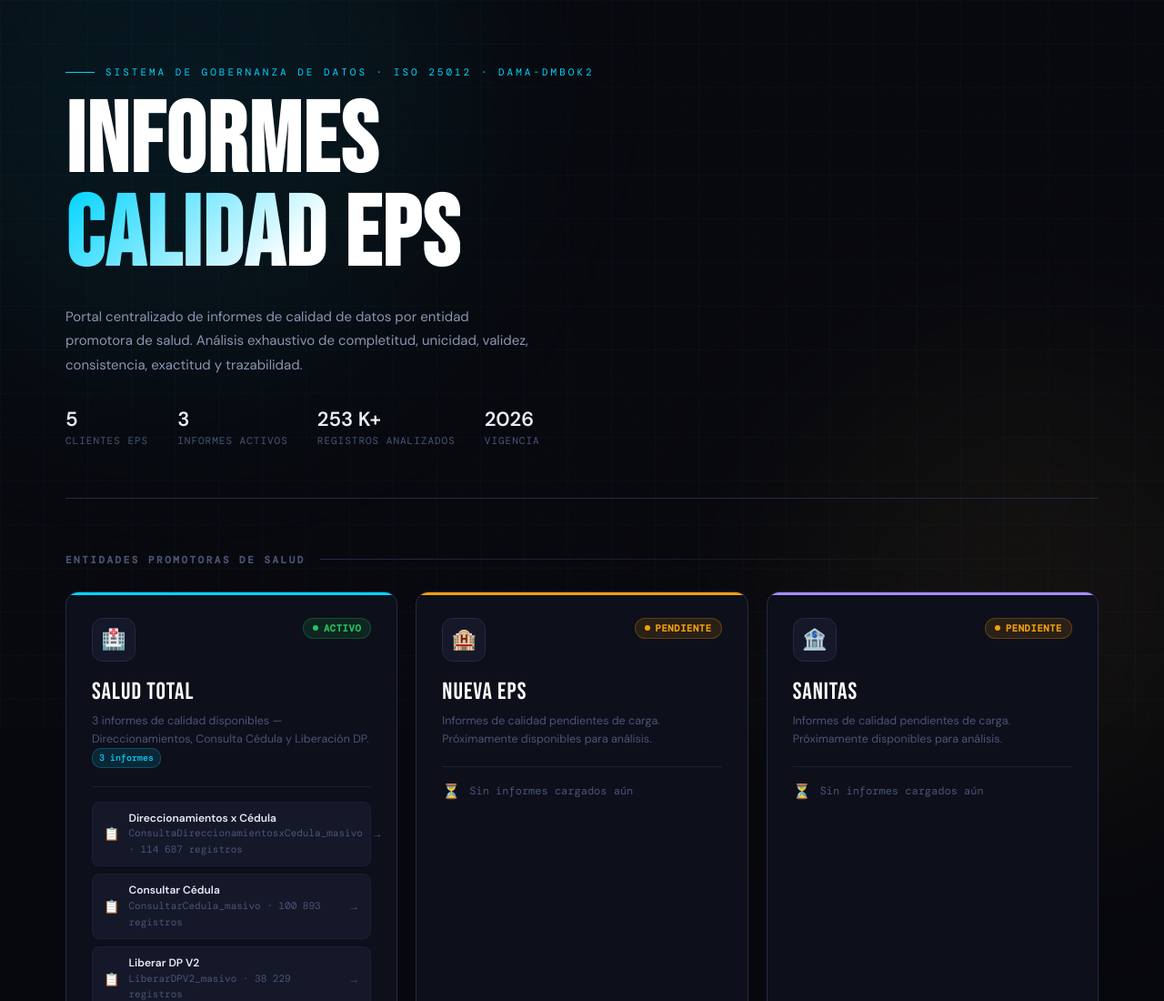
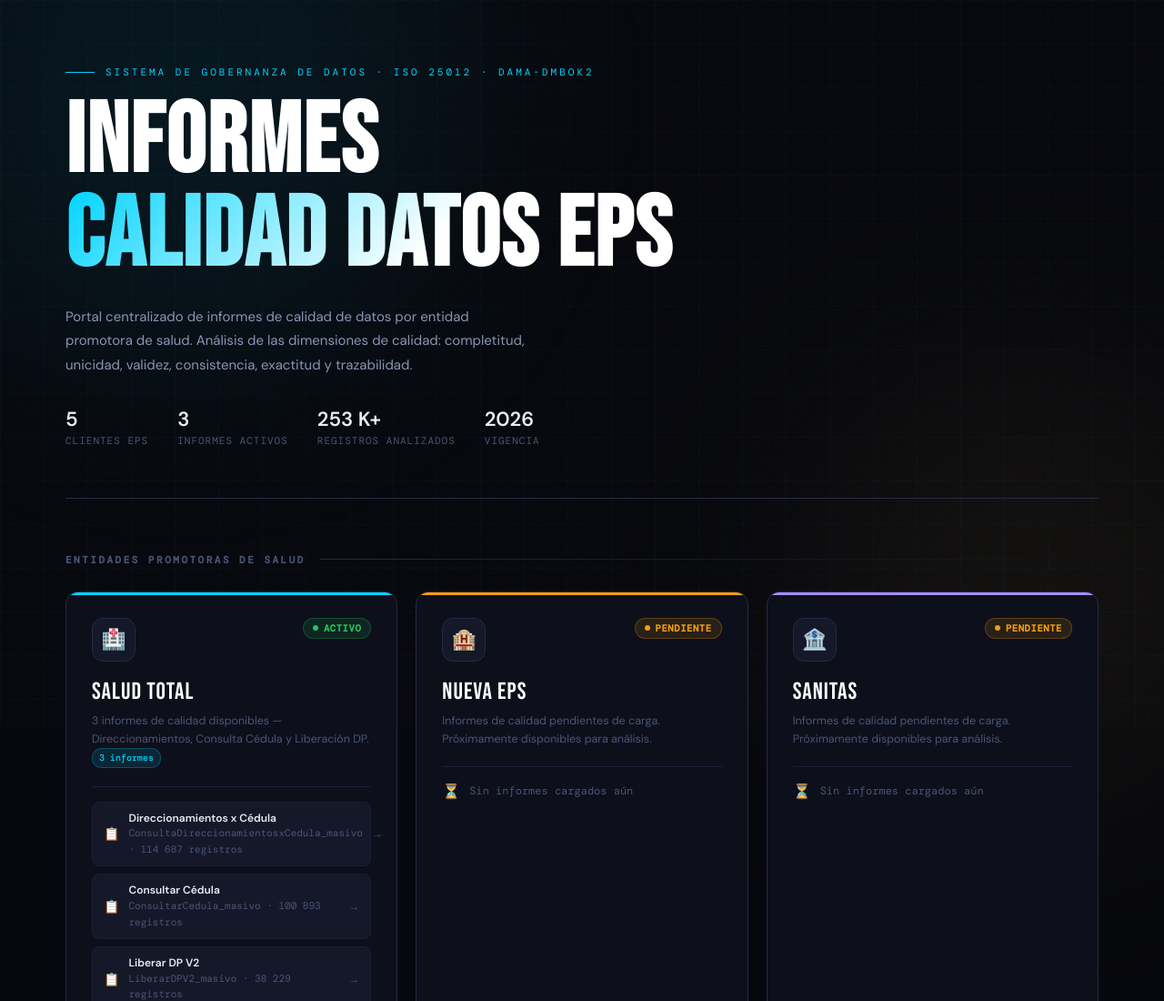
Before and after one commit to marcelagallo730/Informes-Calidad-EPS, a plain HTML site: page index.html in a window 1280 px wide. Shown: the top 1100 px of the page at 91% size. Drawn offline with nearby package versions, Linux system fonts and the light colour scheme.

Commit message:
Change 'CALIDAD EPS' to 'CALIDAD DATOS EPS'
Updated the header and description for clarity on data quality.

```diff
--- a/index.html
+++ b/index.html
@@ -409,11 +409,11 @@
     <div class="hero-eyebrow">Sistema de Gobernanza de Datos · ISO 25012 · DAMA-DMBOK2</div>
     <h1>
       INFORMES
-      <span>CALIDAD EPS</span>
+      <span>CALIDAD DATOS EPS</span>
     </h1>
     <p class="hero-desc">
       Portal centralizado de informes de calidad de datos por entidad promotora de salud.
-      Análisis exhaustivo de completitud, unicidad, validez, consistencia, exactitud y trazabilidad.
+      Análisis de las dimensiones de calidad: completitud, unicidad, validez, consistencia, exactitud y trazabilidad.
     </p>
     <div class="hero-meta">
       <div class="hero-stat">
```
